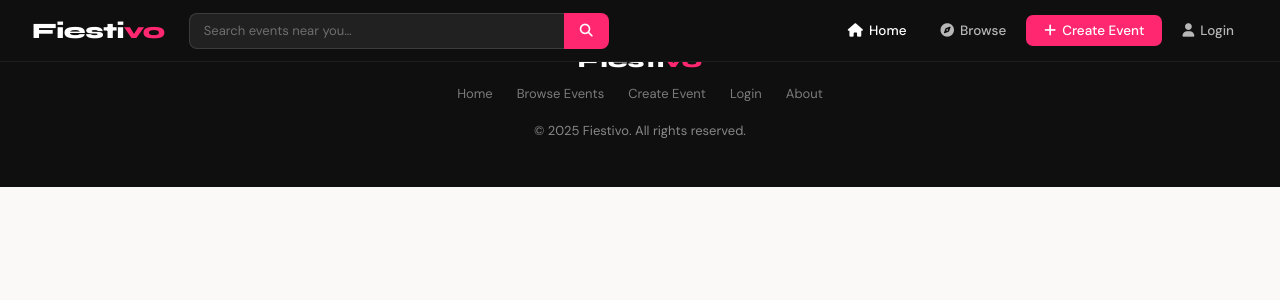
After one commit to hasanshinnar/Fiestivo_Alpha, a Flask app: template templates/base.html in a window 1280 px wide. The commit adds this page. Shown: the top 300 px of the page. Run offline with Flask 3, Linux system fonts and the light colour scheme; the template is opened without the code that fills it, so the values that code supplies are empty.

Commit message:
added base.html but it have some issues

```diff
--- a/main.py
+++ b/main.py
@@ -1,6 +1,7 @@
 from flask import Flask, render_template
+app = Flask(__name__)
 
-app = Flask(__name__)
+
 @app.route('/')
 def home_page():
-   return render_template('Home.html')
+   return render_template('homepage.html')
--- /dev/null
+++ b/templates/base.html
@@ -0,0 +1,179 @@
+<!DOCTYPE html>
+<html lang="en">
+<head>
+  <meta charset="UTF-8" />
+  <meta name="viewport" content="width=device-width, initial-scale=1.0" />
+  <title>Fiestivo – Find Your People</title>
+  <link rel="preconnect" href="https://fonts.googleapis.com" />
+  <link href="https://fonts.googleapis.com/css2?family=Syne:wght@400;600;700;800&family=DM+Sans:wght@300;400;500&display=swap" rel="stylesheet" />
+  <link rel="stylesheet" href="https://cdnjs.cloudflare.com/ajax/libs/font-awesome/6.4.0/css/all.min.css" />
+  <style>
+    :root {
+      --pink: #ff2770;
+      --pink-dark: #d91f5e;
+      --pink-glow: rgba(255,39,112,0.18);
+      --black: #0a0a0a;
+      --nav-bg: #0f0f0f;
+      --card-bg: #f7f5f2;
+      --off-white: #faf9f7;
+      --text-dark: #1a1a1a;
+      --text-muted: #666;
+      --border: rgba(0,0,0,0.08);
+    }
+
+    * { margin:0; padding:0; box-sizing:border-box; }
+
+    body {
+      font-family: 'DM Sans', sans-serif;
+      background: var(--off-white);
+      color: var(--text-dark);
+      overflow-x: hidden;
+    }
+
+    /* ── NAV ── */
+    {% block navCSS %}
+
+    nav {
+      position: fixed; top:0; left:0; right:0; z-index:100;
+      background: var(--nav-bg);
+      height: 62px;
+      display: flex; align-items: center;
+      padding: 0 32px;
+      border-bottom: 1px solid rgba(255,255,255,0.06);
+    }
+    .nav-inner {
+      width: 100%; max-width: 1280px; margin: 0 auto;
+      display: flex; align-items: center; gap: 24px;
+    }
+    .logo {
+      font-family: 'Syne', sans-serif;
+      font-weight: 800; font-size: 22px;
+      color: #fff; text-decoration: none;
+      letter-spacing: -0.5px;
+      flex-shrink: 0;
+    }
+    .logo span { color: var(--pink); }
+    .search-wrap {
+      flex: 1; max-width: 420px;
+      display: flex; height: 36px;
+    }
+    .search-wrap input {
+      flex:1; padding: 0 14px;
+      background: rgba(255,255,255,0.08);
+      border: 1px solid rgba(255,255,255,0.12);
+      border-right: none;
+      border-radius: 8px 0 0 8px;
+      color: #fff; font-size:13px;
+      font-family: 'DM Sans', sans-serif;
+      outline: none;
+      transition: background 0.2s;
+    }
+    .search-wrap input::placeholder { color: rgba(255,255,255,0.35); }
+    .search-wrap input:focus { background: rgba(255,255,255,0.13); }
+    .search-wrap button {
+      padding: 0 16px;
+      background: var(--pink);
+      border: none; border-radius: 0 8px 8px 0;
+      color: #fff; cursor: pointer;
+      font-size: 13px;
+      transition: background 0.2s;
+    }
+    .search-wrap button:hover { background: var(--pink-dark); }
+    .nav-links {
+      margin-left: auto;
+      display: flex; align-items: center; gap: 6px;
+    }
+    .nav-links a {
+      color: rgba(255,255,255,0.7);
+      text-decoration: none;
+      font-size: 13.5px; font-weight: 500;
+      padding: 7px 14px; border-radius: 7px;
+      transition: all 0.2s;
+      display: flex; align-items: center; gap: 6px;
+    }
+    .nav-links a:hover { color:#fff; background: rgba(255,255,255,0.07); }
+    .nav-links a.active { color:#fff; }
+    .nav-links .btn-create {
+      background: var(--pink);
+      color: #fff !important;
+      padding: 7px 18px;
+    }
+    .nav-links .btn-create:hover { background: var(--pink-dark); }
+   {%endblock%}
+      /* ── FOOTER ── */
+    {%block footerCSS%}
+    footer {
+      background: var(--nav-bg);
+      color:rgba(255,255,255,0.5);
+      padding: 48px 32px;
+      text-align:center;
+      font-size:13px;
+    }
+    footer .f-logo {
+      font-family:'Syne',sans-serif;
+      font-size:20px; font-weight:800; color:#fff;
+      margin-bottom:12px; display:block;
+    }
+    footer .f-logo span { color:var(--pink); }
+    footer .f-links {
+      display:flex; justify-content:center; gap:24px;
+      margin-bottom:20px; flex-wrap:wrap;
+    }
+    footer .f-links a { color:rgba(255,255,255,0.45); text-decoration:none; font-size:13px; }
+    footer .f-links a:hover { color:var(--pink); }
+
+    /* ── RESPONSIVE ── */
+    @media(max-width:900px){
+      .steps-grid { grid-template-columns: 1fr; }
+      .events-grid { grid-template-columns: 1fr 1fr; }
+      .cat-grid { grid-template-columns: 1fr 1fr; }
+    }
+    @media(max-width:640px){
+      nav { padding:0 16px; }
+      .nav-links .nav-text { display:none; }
+      .slide-content { left:24px; bottom:160px; }
+      .thumbnails { left:24px; }
+      .events-grid { grid-template-columns:1fr; }
+      .cat-grid { grid-template-columns: 1fr 1fr; }
+      .section { padding:64px 20px; }
+    }
+      {%endblock%}
+  </style>
+</head>
+<body>
+  {% block content %}
+
+
+{%block nav%}
+<nav>
+  <div class="nav-inner">
+    <a class="logo" href="homepage.html">Fiesti<span>vo</span></a>
+    <div class="search-wrap">
+      <input type="text" placeholder="Search events near you…" />
+      <button><i class="fas fa-search"></i></button>
+    </div>
+    <div class="nav-links">
+      <a href="homepage.html" class="active"><i class="fas fa-home"></i> <span class="nav-text">Home</span></a>
+      <a href="categories.html"><i class="fas fa-compass"></i> <span class="nav-text">Browse</span></a>
+      <a href="creat.html" class="btn-create"><i class="fas fa-plus"></i> <span class="nav-text">Create Event</span></a>
+      <a href="login.html"><i class="fas fa-user"></i> <span class="nav-text">Login</span></a>
+    </div>
+  </div>
+</nav>
+{%endblock%}
+{%block footer%}
+<footer>
+  <span class="f-logo">Fiesti<span>vo</span></span>
+  <div class="f-links">
+    <a href="#">Home</a>
+    <a href="categories.html">Browse Events</a>
+    <a href="creat.html">Create Event</a>
+    <a href="login.html">Login</a>
+    <a href="#">About</a>
+  </div>
+  <p>© 2025 Fiestivo. All rights reserved.</p>
+</footer>
+{%endblock%}
+</body>
+
+{% endblock %}
```
Also changed, not shown: templates/BootStrap.html (deleted, +0 -28 lines), templates/homepage.html (+9 -136 lines), Temp/Home.html (renamed from templates/Home.html).
